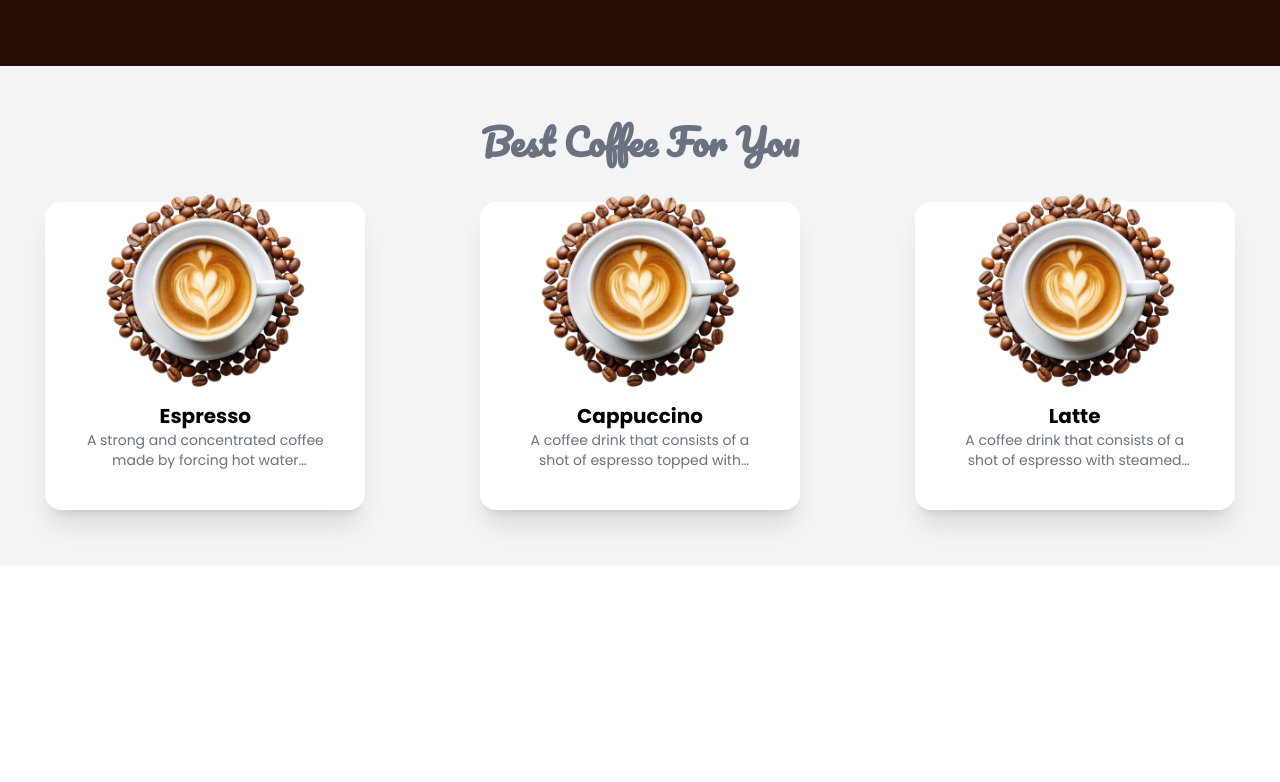
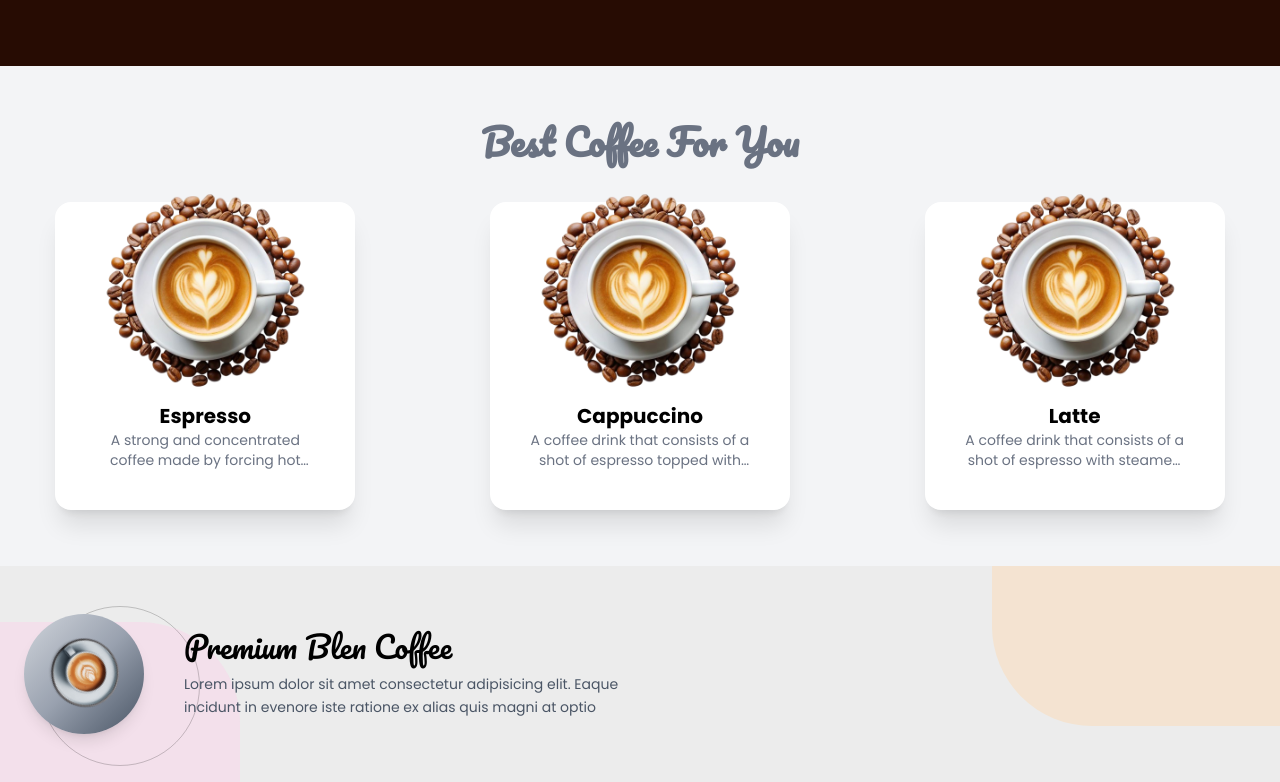
Before and after one commit to Sadusha13/Coffe-Cup-web-site, a React app: page / in a window 1280 px wide. Shown: the part 642-1424 px from the top of the page. Before the commit the page ends 1208 px from the top, so only its background shows below. Built offline with nearby package versions, Linux system fonts and the light colour scheme; the HTML template or start-up script is replaced by a standard one.

Commit message:
Update banner section styling and assets

```diff
--- a/src/App.jsx
+++ b/src/App.jsx
@@ -4,6 +4,7 @@ import "aos/dist/aos.css";
 import { Navbar } from "./components/Navbar/Navbar";
 import { Home } from "./components/Home/Home";
 import { Services } from "./components/Services/Services";
+import { Banner } from "./components/Banner/Banner";
 
 const App = () => {
   useEffect(() => {
@@ -19,6 +20,7 @@ const App = () => {
       <Navbar />
       <Home />
       <Services/>
+      <Banner/>
 
     </div>
   )
--- /dev/null
+++ b/src/components/Banner/Banner.jsx
@@ -0,0 +1,45 @@
+import React from "react";
+import bannerImg from "../../assets/bannerImg.png";
+
+export const Banner = () => {
+  return (
+    <section className="relative w-full bg-[#ececec] py-10 sm:py-12 flex justify-center items-center overflow-hidden">
+
+      {/* Background shapes */}
+      <div className="absolute top-0 right-0 w-72 h-40 bg-orange-200 rounded-bl-[100px] opacity-40"></div>
+      <div className="absolute bottom-0 left-0 w-60 h-40 bg-pink-200 rounded-tr-[100px] opacity-40"></div>
+      <div className="absolute left-10 top-10 w-40 h-40 border border-black/20 rounded-full"></div>
+
+      <div className="container mx-auto px-6 relative z-10">
+        <div className="flex items-center justify-center md:justify-start gap-10">
+
+          {/* Coffee Image */}
+          <div className="shrink-0">
+            <div className="w-30 h-30 rounded-full p-1 bg-linear-to-br from-gray-300 via-gray-400 to-gray-600 shadow-lg overflow-hidden gap-5">
+              <img
+                src={bannerImg}
+                alt="Coffee"
+                className="block w-full h-full object-cover rounded-full animate-spin-slow"
+              />
+            </div>
+          </div>
+
+          {/* Text Content */}
+          <div className="max-w-md text-left">
+            <h2 className="text-3xl sm:text-3xl font-cursive text-black">
+              Premium Blen Coffee
+            </h2>
+
+            <p className="mt-2 text-xs sm:text-sm text-gray-600 leading-relaxed">
+              Lorem ipsum dolor sit amet consectetur adipisicing elit. Eaque
+              incidunt in evenore iste ratione ex alias quis magni at optio
+            </p>
+          </div>
+
+        </div>
+      </div>
+    </section>
+  );
+};
+
+export default Banner;
--- a/src/components/Services/Services.jsx
+++ b/src/components/Services/Services.jsx
@@ -28,6 +28,8 @@ const ServicesData = [
 ]
 export const Services = () => {
   return (
+    <>
+    <span id='services'></span>
     <div className="py-12 sm:py-14 bg-gray-100" id='services'>
         <div className='container'>
         {/*header title  */}
@@ -44,7 +46,7 @@ export const Services = () => {
                 data-aos="fade-up"
                 data-aos-delay={data.aosDelay}
                 key={index}
-                className="bg-white p-6 rounded-2xl hover:text-white shadow-xl hover:bg-primary duration-200 max-w-80 w-full group relative"
+                className="bg-white p-6 rounded-2xl hover:text-white shadow-xl hover:bg-primary duration-200 max-w-[300px]  group relative"
               >
                 {/* image section */}
                 <div className="h-36 sm:h-40">
@@ -65,5 +67,6 @@ export const Services = () => {
           })}
         </div>
     </div>
+    </>
   )
 }
```
Also changed, not shown: src/assets/bannerImg.png (added).
